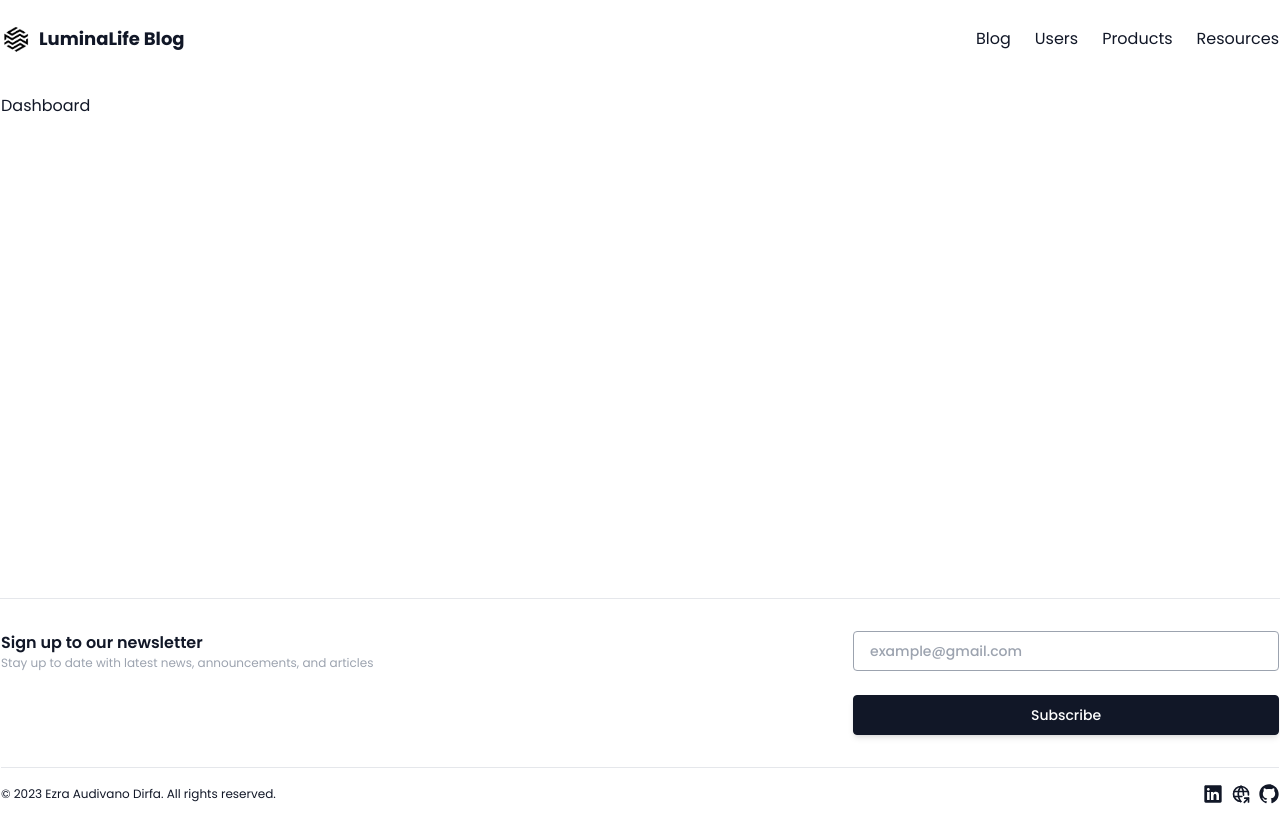
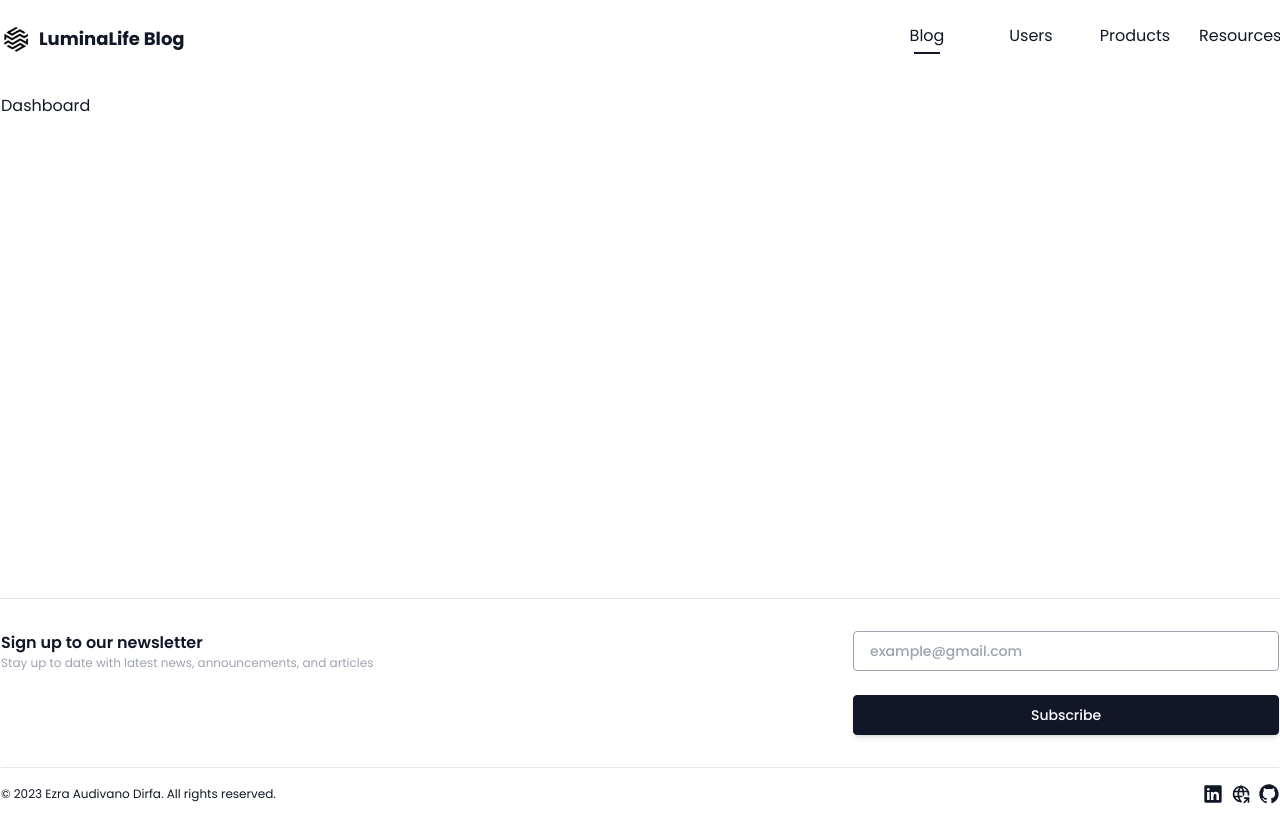
Before and after one commit to ezradio1/blog-app, a Next.js app: page / in a window 1280 px wide. Built offline with nearby package versions, Linux system fonts and the light colour scheme.

Commit message:
style: add border bottom on active menu navbar

```diff
--- a/src/components/Navbar/index.tsx
+++ b/src/components/Navbar/index.tsx
@@ -8,12 +8,17 @@ import { RxHamburgerMenu } from "react-icons/rx";
 import useIndex from "./index.hook";
 import MobileMenu from "./components/MobileMenu";
 import Tooltip from "../Tooltip";
+import { usePathname, useRouter } from "next/navigation";
+import Container from "../Container";
+import clsx from "clsx";
 
 const Navbar = () => {
   const { isMenuOpen, setIsMenuOpen } = useIndex();
+  const router = useRouter();
+  const pathname = usePathname();
 
   return (
-    <div className="py-3 md:py-6 flex justify-between items-center">
+    <div className="sticky top-0 z-30 py-3 bg-white md:py-6 flex justify-between items-center">
       <div className="block md:hidden">
         <div
           className="cursor-pointer "
@@ -21,7 +26,6 @@ const Navbar = () => {
         >
           <RxHamburgerMenu />
         </div>
-
         <MobileMenu
           visible={isMenuOpen}
           onCloseMenu={() => setIsMenuOpen(false)}
@@ -38,7 +42,21 @@ const Navbar = () => {
           {MENUS.map((menu, key) => (
             <div key={key}>
               <Tooltip content={menu.description}>
-                <p className="cursor-pointer hover:font-medium">{menu.label}</p>
+                <div className="flex items-center flex-col">
+                  <p
+                    className={clsx(
+                      "cursor-pointer hover:font-semibold w-20 text-center"
+                    )}
+                    onClick={() => router.push(menu.route)}
+                  >
+                    {menu.label}
+                  </p>
+                  <div
+                    className={clsx("w-1/3 h-[2px] transition-all mt-1", {
+                      "bg-primary translate-x-0": pathname === menu.route,
+                    })}
+                  ></div>
+                </div>
               </Tooltip>
             </div>
           ))}
```
